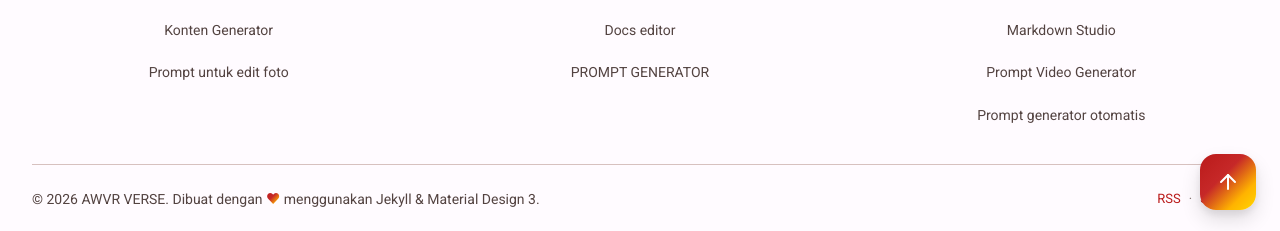
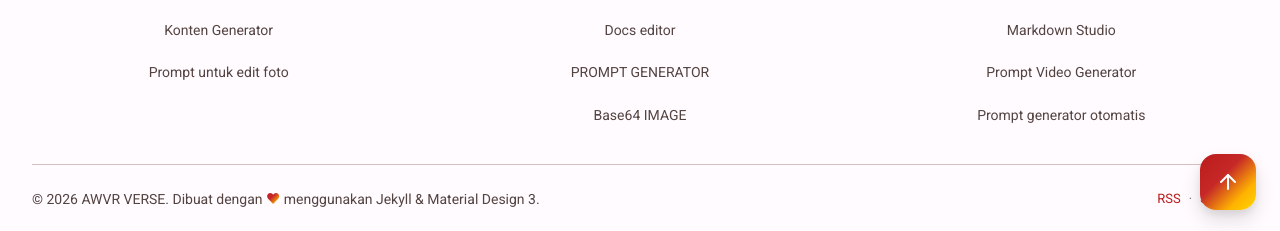
Before and after one commit to ahlawisnu/ahlawisnu.github.io, a Jekyll site: the page built from index.html, in a window 1280 px wide and 900 px high, scrolled down 893 px. Shown: the part 666-897 px from the top of the window. Built offline with Jekyll 4.4.1, drawn with Linux system fonts in a browser that asks for light colours; some web fonts are replaced; the list of posts is cut into pages by our own code.

Commit message:
Add Base64 IMAGE link to navigation

```diff
--- a/_data/navigation.yml
+++ b/_data/navigation.yml
@@ -53,6 +53,8 @@ footer:
         url: /project/Doc-editor.html
       - title: "PROMPT GENERATOR"
         url: https://ahlawisnu.github.io/Prompt-Generator
+      - title: "Base64 IMAGE"
+        url: https://ahlawisnu.github.io/Base64-image/
 
   - group: "Konten Creator"
     links:
```
